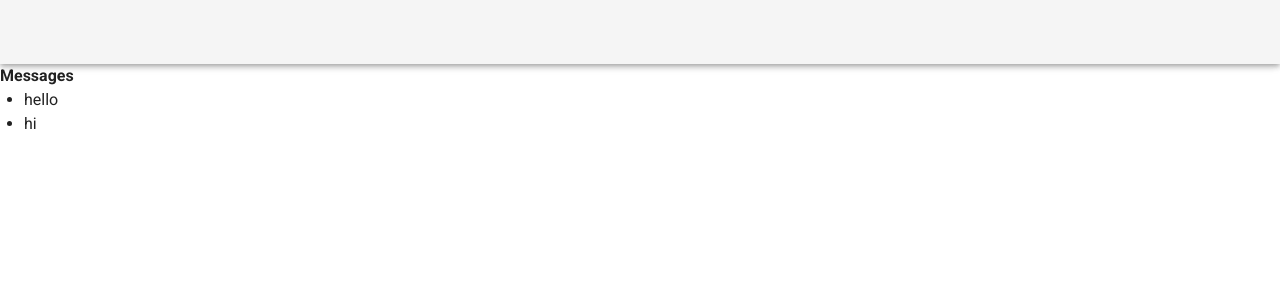
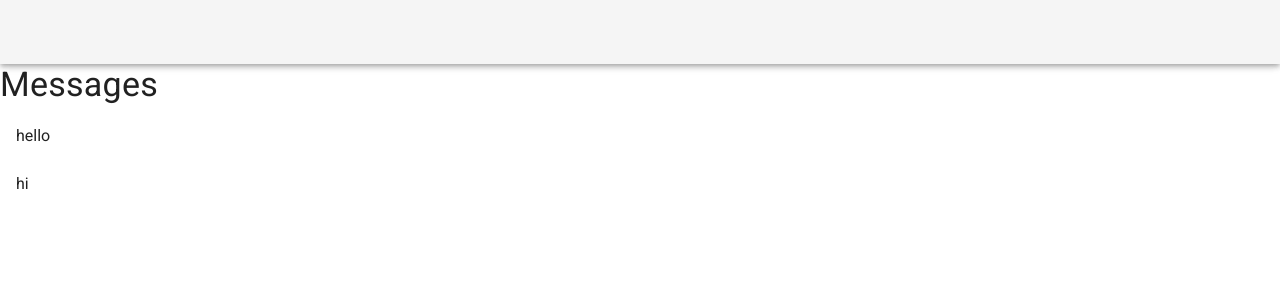
Before and after one commit to Dmitry-White/Vue.js-Playground, a Vue app in the folder vue-node-auth/frontend/: page / in a window 1280 px wide. Shown: the top 300 px of the page. Built offline with nearby package versions, Linux system fonts and the light colour scheme.

Commit message:
Add vuetify list

```diff
--- a/vue-node-auth/frontend/src/components/Messages.vue
+++ b/vue-node-auth/frontend/src/components/Messages.vue
@@ -1,9 +1,14 @@
 <template>
   <div>
-    <h4>Messages</h4>
-    <ul v-for="(message, i) in messages" :key="i">
-      <li>{{ message }}</li>
-    </ul>
+    <h4 class="display-1">Messages</h4>
+
+    <v-list>
+      <v-list-item v-for="(message, i) in messages" :key="i" @click="() => {}">
+        <v-list-item-content>
+          <v-list-item-title v-text="message"></v-list-item-title>
+        </v-list-item-content>
+      </v-list-item>
+    </v-list>
   </div>
 </template>
 
```
